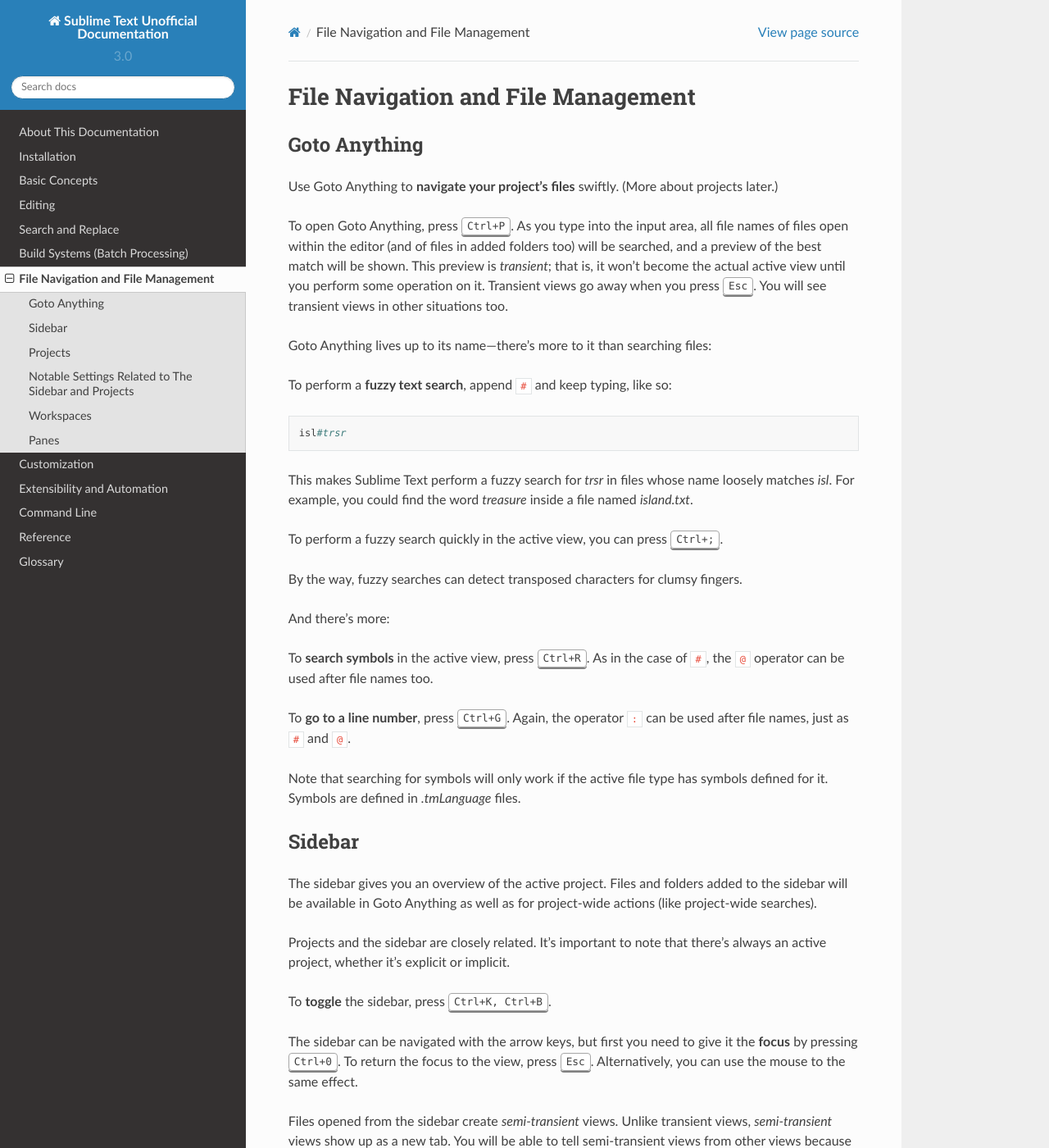
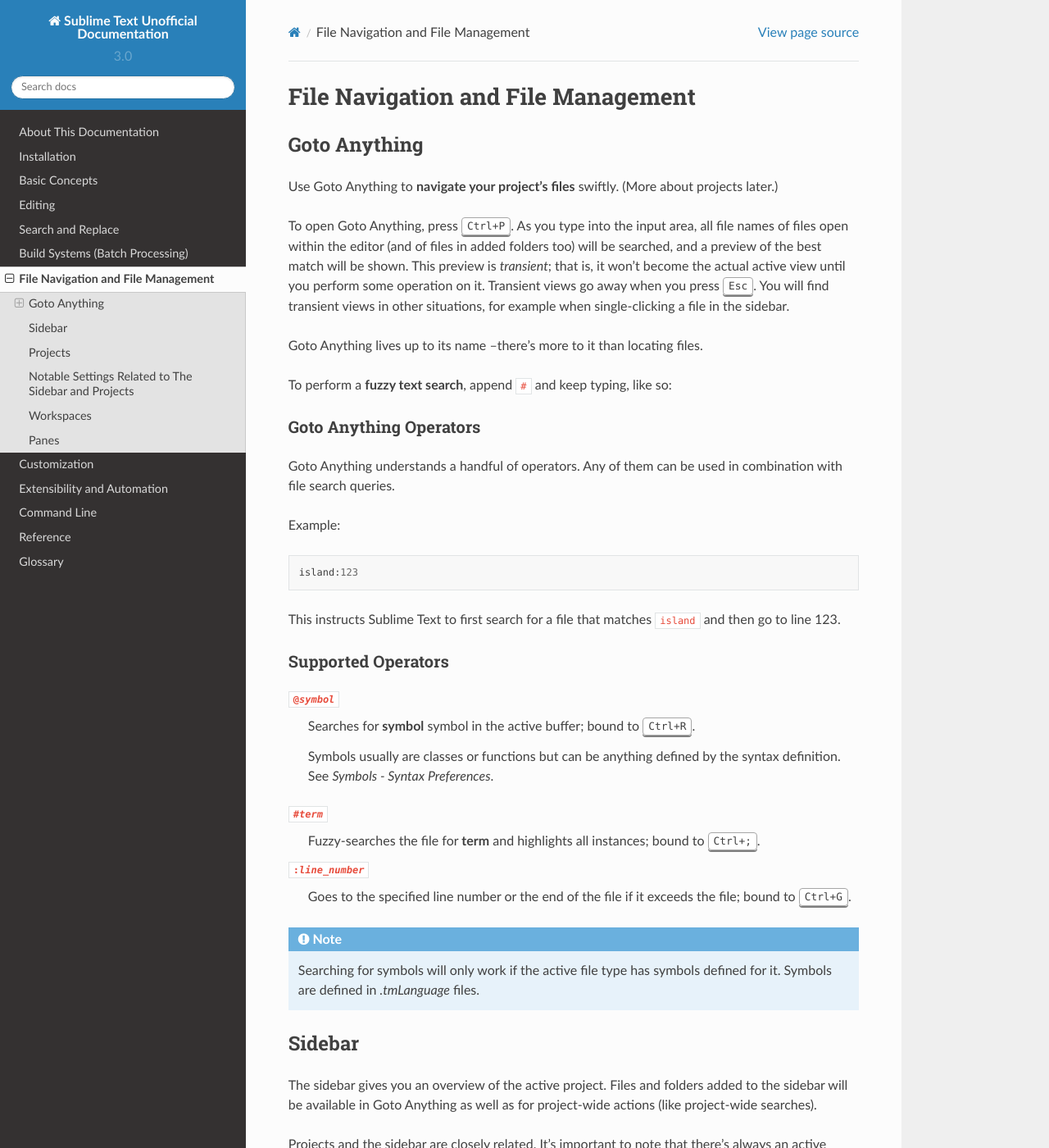
Before and after one commit to guillermooo/sublime-undocs, a Sphinx documentation site: the page built from source/file_management/file_management.rst, in a window 1280 px wide and 1400 px high. Shown: the whole window at 82% size. Built offline with Sphinx 7.4.7 and the Read the Docs theme 2.0.0, drawn with Linux system fonts in a browser that asks for light colours; some of the changed text lies outside the part shown.

Commit message:
Edited Goto Anything topic
Reuses: 322fc3239720ea3db3d14885136829a845a82b01

(With some changes.)

```diff
--- a/source/file_management/file_management.rst
+++ b/source/file_management/file_management.rst
@@ -15,34 +15,48 @@
 too) will be searched, and a preview of the best match will be shown. This
 preview is *transient*; that is, it won't become the actual active view until
 you perform some operation on it. Transient views go away when you press
-:kbd:`Esc`. You will see transient views in other situations too.
+:kbd:`Esc`. You will find transient views in other situations, for example
+when single-clicking a file in the sidebar.
 
-Goto Anything lives up to its name---there's more to it than searching files:
+Goto Anything lives up to its name --there's more to it than locating files.
 
 To perform a **fuzzy text search**, append ``#`` and keep typing, like so:
 
-::
+Goto Anything Operators
+-----------------------
 
-	isl#trsr
+Goto Anything understands a handful of operators. Any of them can be used in
+combination with file search queries.
 
-This makes Sublime Text perform a fuzzy search for *trsr* in files whose name
-loosely matches *isl*. For example, you could find the word *treasure* inside
-a file named *island.txt*.
+Example::
 
-To perform a fuzzy search quickly in the active view, you can press :kbd:`Ctrl+;`.
+	island:123
 
-By the way, fuzzy searches can detect transposed characters for clumsy fingers.
+This instructs Sublime Text to first search for a file that matches ``island``
+and then go to line 123.
 
-And there's more:
+Supported Operators
+-------------------
 
-To **search symbols** in the active view, press :kbd:`Ctrl+R`. As in the case
-of ``#``, the ``@`` operator can be used after file names too.
+:samp:`@{symbol}`
+    Searches for **symbol** symbol in the active buffer; bound to :kbd:`Ctrl+R`.
 
-To **go to a line number**, press :kbd:`Ctrl+G`. Again, the operator ``:`` can
-be used after file names, just as ``#`` and ``@``.
+    Symbols usually are classes or functions but can be anything defined by the
+    syntax definition. See *Symbols - Syntax Preferences*.
 
-Note that searching for symbols will only work if the active file type has
-symbols defined for it. Symbols are defined in *.tmLanguage* files.
+.. (XXX to be added).
+
+:samp:`#{term}`
+    Fuzzy-searches the file for **term** and highlights all instances; bound
+    to :kbd:`Ctrl+;`.
+
+:samp:`:{line_number}`
+    Goes to the specified line number or the end of the file if it exceeds the
+    file; bound to :kbd:`Ctrl+G`.
+
+.. note::
+	Searching for symbols will only work if the active file type has symbols
+	defined for it. Symbols are defined in *.tmLanguage* files.
 
 .. todo: Explain how to create symbols.
 
@@ -86,9 +100,10 @@
 
 To switch projects quickly, press :kbd:`Ctrl+Alt+P`.
 
-Project data is stored in JSON files with a `.sublime-project` extension.
-Wherever there's a `.sublime-project` file, you may find one or more
-`.sublime-workspace` files. Workspaces are explained later.
+Project data are stored in JSON files with a *.sublime-project* extension.
+Wherever there's a *.sublime-project* file, you will find an ancillary
+*.sublime-workspace* file too. The second one is used by Sublime Text and
+you shouldn't edit it yourself.
 
 Project files can define settings specific to that project. More
 information in the `official documentation`_.
```
